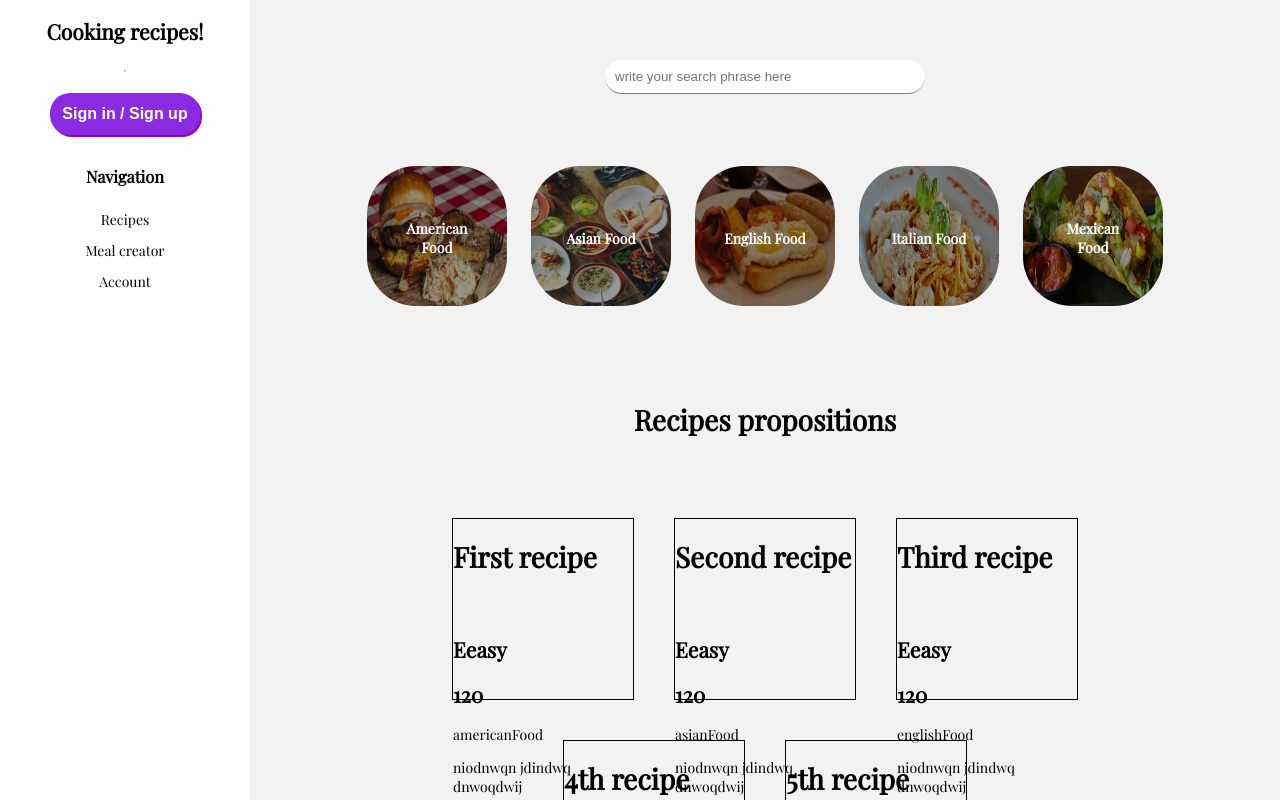
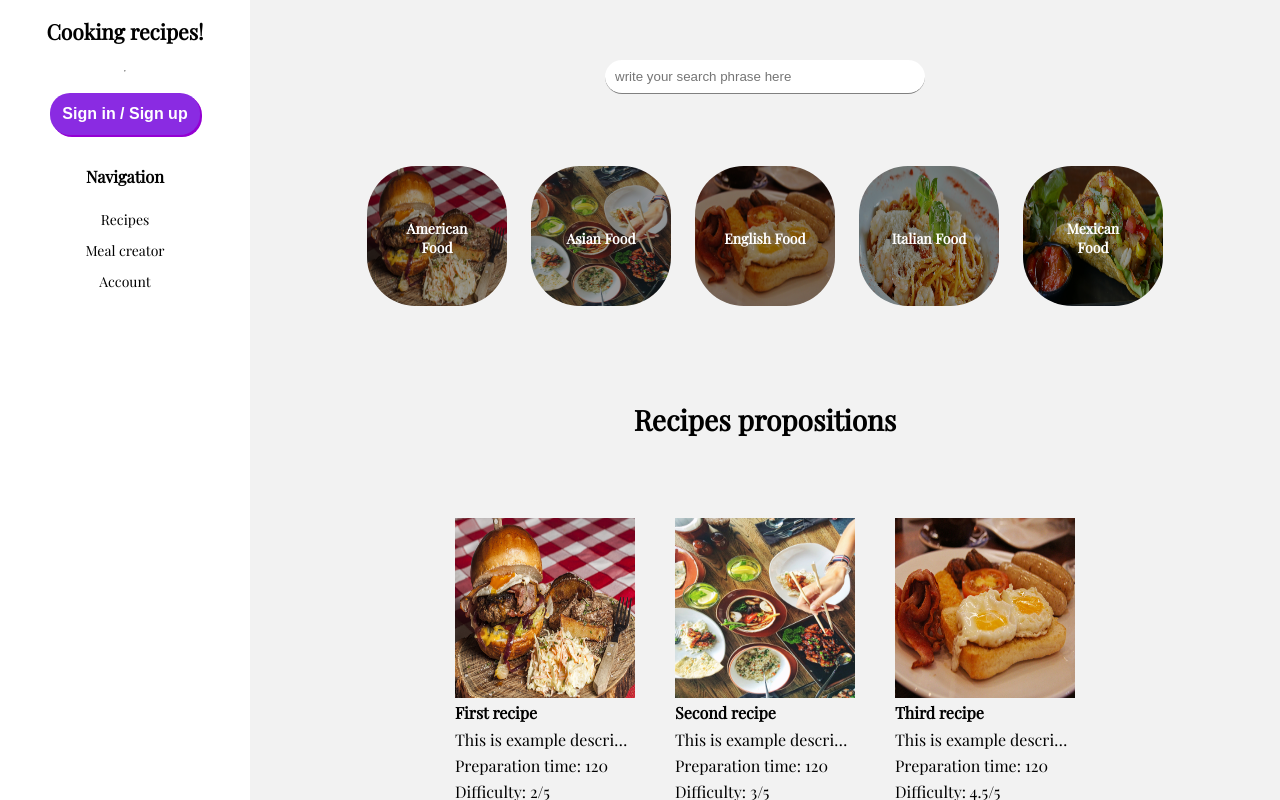
Before and after one commit to Michlithr/cooking-recipes, a Vue app: page / in a window 1280 px wide. Shown: the top 800 px of the page. Built offline with nearby package versions, Linux system fonts and the light colour scheme.

Commit message:
working at recipes list, recipe card

```diff
--- a/src/components/recipes/RecipeCard.vue
+++ b/src/components/recipes/RecipeCard.vue
@@ -1,4 +1,5 @@
 <script setup lang="ts">
+import { RouteNames } from "@/enums/RouteNames";
 import type Recipe from "@/interfaces/Recipe";
 import { useRouter } from "vue-router";
 
@@ -10,28 +11,49 @@ const router = useRouter();
 
 function showDetails() {
   router.push({
-    path: "/recipeDetails",
-    params: { recipeId: props.recipe.id },
+    name: RouteNames.RecipeDetails,
+    params: { id: props.recipe.id },
   });
+}
+
+function getImagePath() {
+  return `/src/assets/${props.recipe.image}.jpg`;
 }
 </script>
 
 <template>
   <div class="recipe-container" @click="showDetails">
-    <h1>{{ props.recipe.title }}</h1>
-    <h2>{{ props.recipe.difficulty }}</h2>
-    <h2>{{ props.recipe.preparationTime }}</h2>
-    <p>{{ props.recipe.image }}</p>
+    <img :src="getImagePath()" />
+    <b>{{ props.recipe.title }}</b>
     <p>{{ props.recipe.description }}</p>
+    <p>Preparation time: {{ props.recipe.preparationTime }}</p>
+    <p>Difficulty: {{ props.recipe.difficulty }}/5</p>
   </div>
 </template>
 
 <style lang="scss">
 .recipe-container {
   width: 180px;
-  height: 180px;
   margin: 20px;
-  border: 1px solid black;
-  box-shadow: 1px black;
+  cursor: pointer;
+
+  img {
+    height: 180px;
+    width: 180px;
+  }
+
+  b {
+    font-size: 16px;
+  }
+
+  p {
+    height: 20px;
+    margin: 6px 0;
+    font-size: 16px;
+    word-wrap: break-word;
+    overflow: hidden;
+    text-overflow: ellipsis;
+    white-space: nowrap;
+  }
 }
 </style>
--- a/src/components/recipes/RecommendedRecipesList.vue
+++ b/src/components/recipes/RecommendedRecipesList.vue
@@ -9,7 +9,6 @@ onMounted(async () => {
   await RecipesService.fetchRecipes()
     .then((response) => {
       recipes.push(...response);
-      console.log(recipes);
     })
     .catch((error) => console.log(error));
 });
--- a/src/dummyData/recipes.ts
+++ b/src/dummyData/recipes.ts
@@ -5,40 +5,40 @@ export const recipes: Recipe[] = [
     id: 0,
     title: "First recipe",
     image: "americanFood",
-    description: "niodnwqn jdindwq dnwoqdwij",
-    difficulty: "Eeasy",
+    description: "This is example description for a recipe",
+    difficulty: 2,
     preparationTime: 120,
   } as Recipe,
   {
     id: 1,
     title: "Second recipe",
     image: "asianFood",
-    description: "niodnwqn jdindwq dnwoqdwij",
-    difficulty: "Eeasy",
+    description: "This is example description for a recipe",
+    difficulty: 3,
     preparationTime: 120,
   } as Recipe,
   {
     id: 2,
     title: "Third recipe",
     image: "englishFood",
-    description: "niodnwqn jdindwq dnwoqdwij",
-    difficulty: "Eeasy",
+    description: "This is example description for a recipe",
+    difficulty: 4.5,
     preparationTime: 120,
   } as Recipe,
   {
     id: 3,
     title: "4th recipe",
     image: "italianFood",
-    description: "niodnwqn jdindwq dnwoqdwij",
-    difficulty: "Eeasy",
+    description: "This is example description for a recipe",
+    difficulty: 5,
     preparationTime: 120,
   } as Recipe,
   {
     id: 4,
     title: "5th recipe",
     image: "mexicanFood",
-    description: "niodnwqn jdindwq dnwoqdwij",
-    difficulty: "Eeasy",
+    description: "This is example description for a recipe",
+    difficulty: 3.5,
     preparationTime: 120,
   } as Recipe,
 ];
--- a/src/interfaces/Recipe.ts
+++ b/src/interfaces/Recipe.ts
@@ -3,6 +3,6 @@ export default interface Recipe {
   title: string;
   image: string;
   description: string;
-  difficulty: string;
+  difficulty: number;
   preparationTime: number;
 }
```
